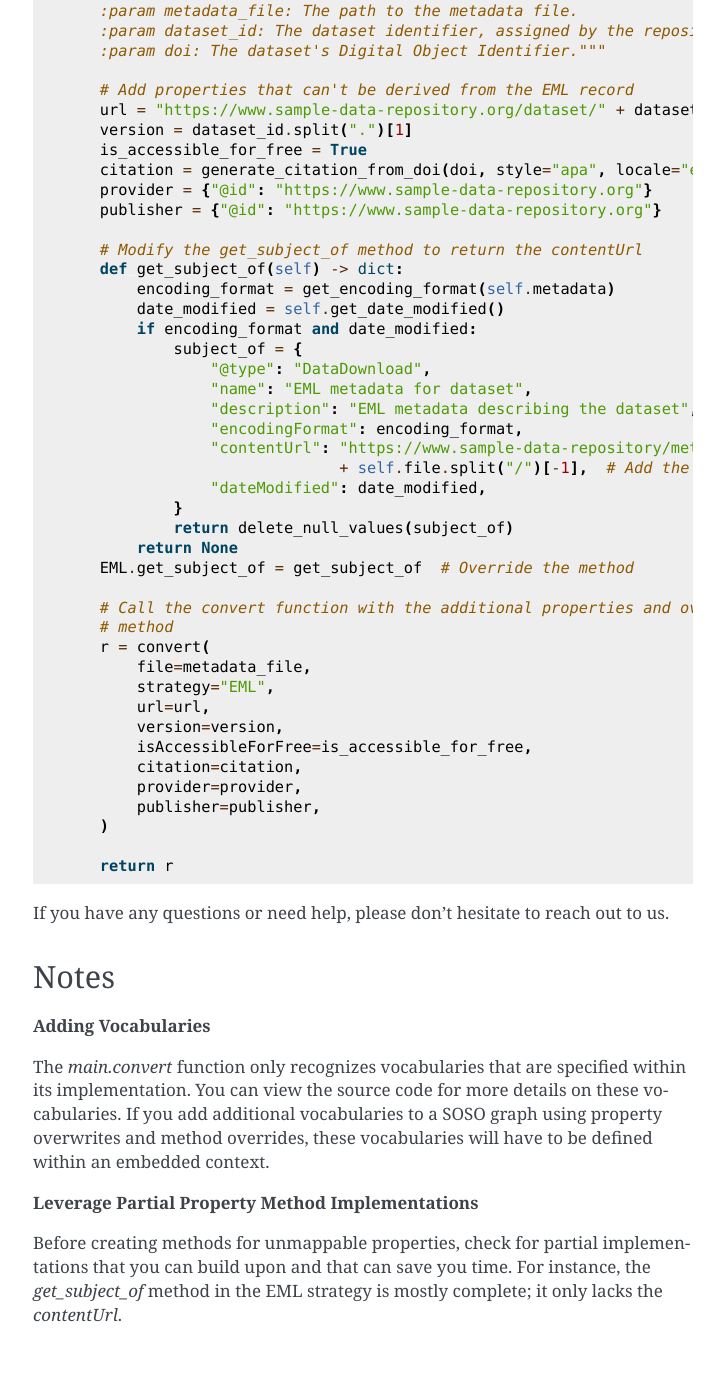
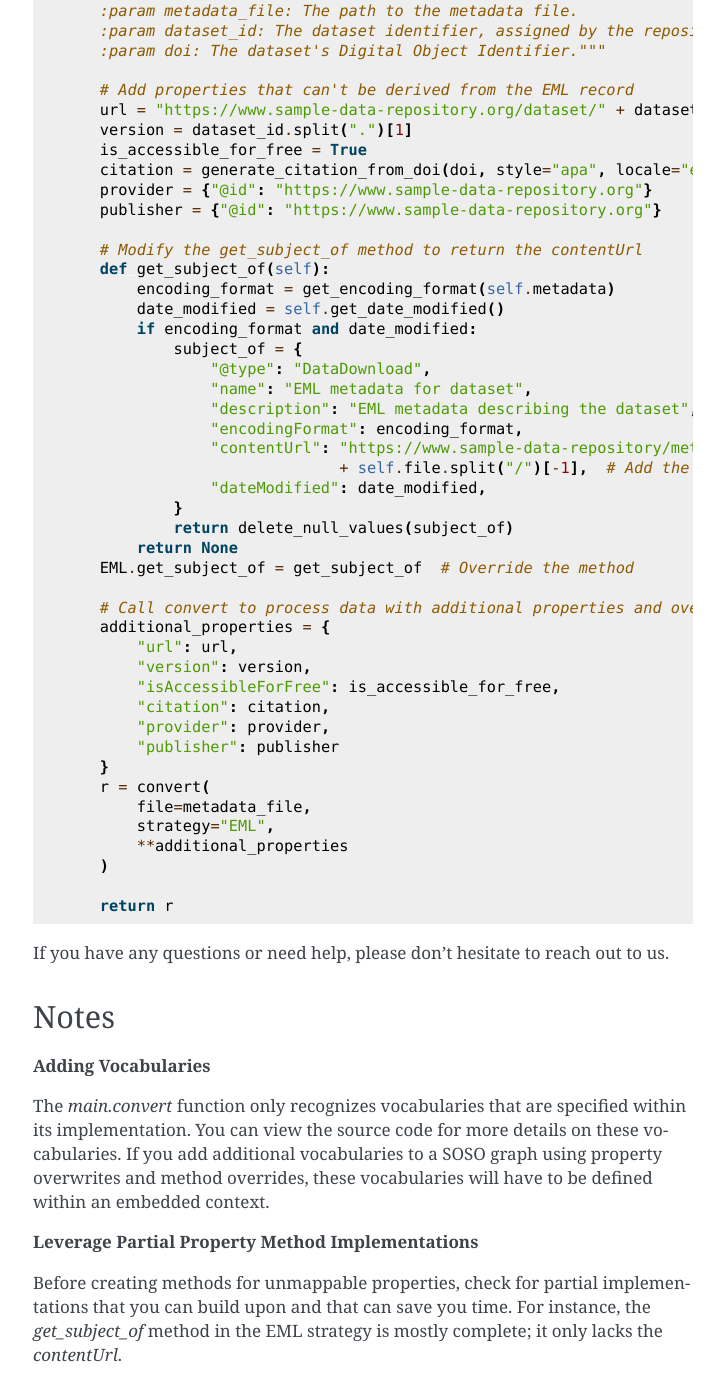
Before and after one commit to clnsmth/soso, a Sphinx documentation site: the page built from docs/source/user/quickstart.rst, in a window 1280 px wide and 1400 px high, scrolled down 2843 px. Shown: the whole window, without its empty margins (387-1111 px from the left). Built offline with Sphinx 7.4.7, drawn with Linux system fonts in a browser that asks for light colours; before the commit the page ends 4217 px from its top, so only the background shows below that.

Commit message:
docs: clean up code in "Wrapping it All Up" demo
Clean up a few minor items in the code of the "Wrapping it All Up" demo.

```diff
--- a/docs/source/user/quickstart.rst
+++ b/docs/source/user/quickstart.rst
@@ -128,7 +128,7 @@ The `soso` package is designed to be both flexible and extensible. By following
             publisher = {"@id": "https://www.sample-data-repository.org"}
 
             # Modify the get_subject_of method to return the contentUrl
-            def get_subject_of(self) -> dict:
+            def get_subject_of(self):
                 encoding_format = get_encoding_format(self.metadata)
                 date_modified = self.get_date_modified()
                 if encoding_format and date_modified:
@@ -145,17 +145,19 @@ The `soso` package is designed to be both flexible and extensible. By following
                 return None
             EML.get_subject_of = get_subject_of  # Override the method
 
-            # Call the convert function with the additional properties and overriden
-            # method
+            # Call convert to process data with additional properties and overridden method
+            additional_properties = {
+                "url": url,
+                "version": version,
+                "isAccessibleForFree": is_accessible_for_free,
+                "citation": citation,
+                "provider": provider,
+                "publisher": publisher
+            }
             r = convert(
                 file=metadata_file,
                 strategy="EML",
-                url=url,
-                version=version,
-                isAccessibleForFree=is_accessible_for_free,
-                citation=citation,
-                provider=provider,
-                publisher=publisher,
+                **additional_properties
             )
 
             return r
```
